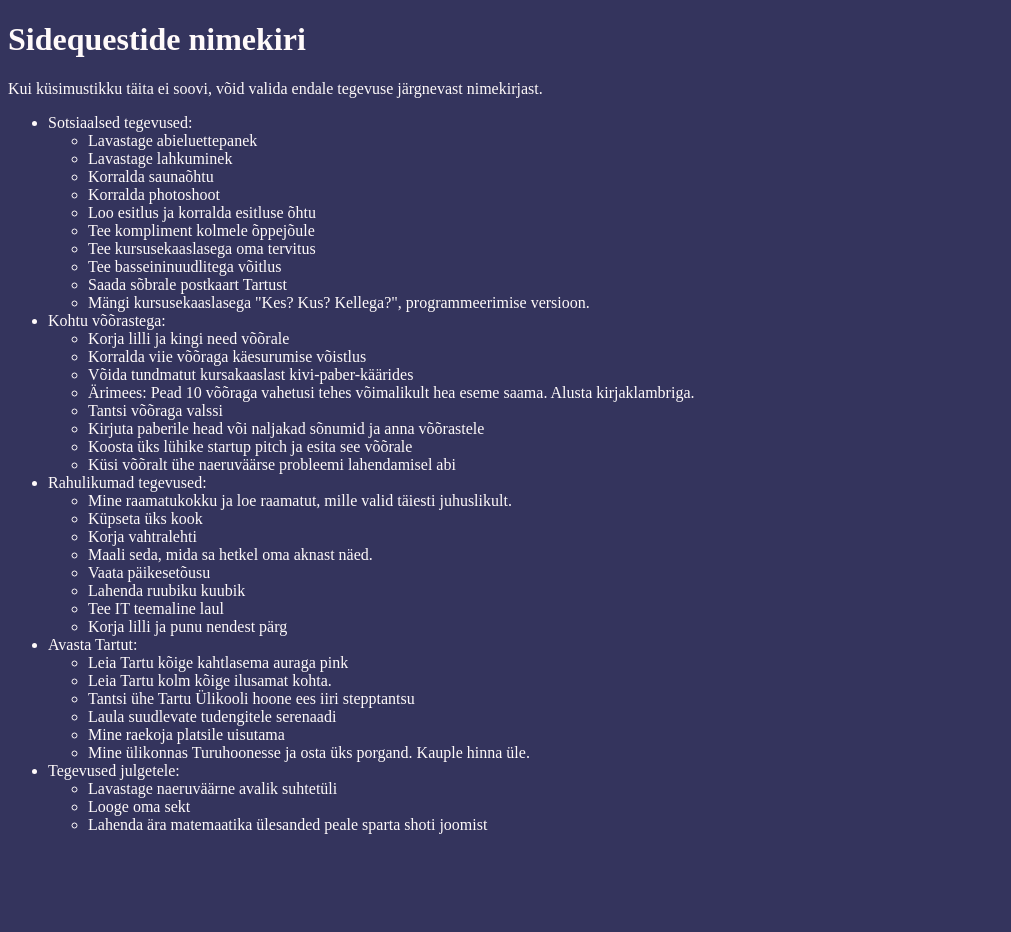
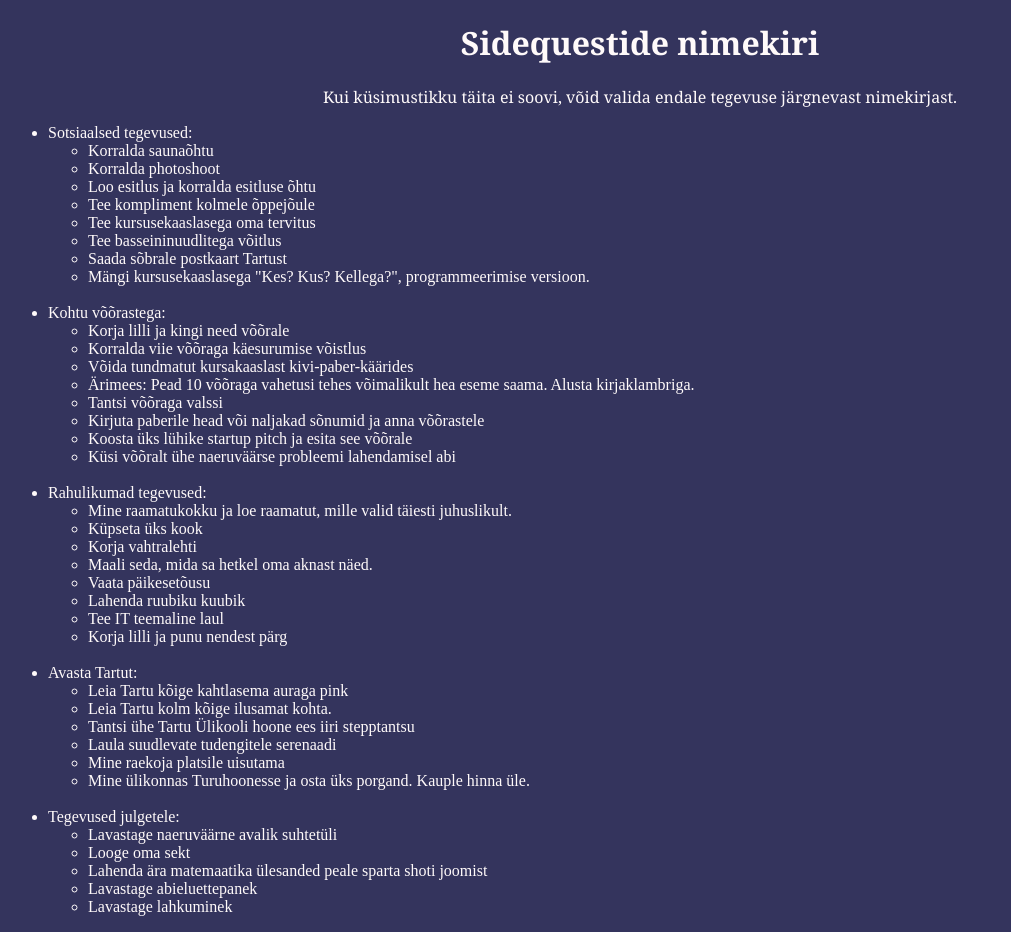
Before and after one commit to amadnaa/anuma, a plain HTML site: page sidequestid.html in a window 1280 px wide. Shown: the whole page, without its empty margins (0-1011 px from the left). Before the commit the page ends 850 px from the top, so only its background shows below. Drawn offline with Linux system fonts and the light colour scheme.

Commit message:
muudatus loendi grupeerimises

```diff
--- a/loendi_style.css
+++ b/loendi_style.css
@@ -1,11 +1,16 @@
-body {background-color: rgb(52, 52, 93);}
-h1 {
+body {
+    background-color: rgb(52, 52, 93);
+}
+h1{
     color: Snow;
-
+    font-family:Georgia, 'Times New Roman', Times, serif ;
+    text-align: center;
 }
 
 p {
     color: snow;
+    font-family:Georgia, 'Times New Roman', Times, serif ;
+    text-align: center;
 }
 
 a {
--- a/sidequestid.html
+++ b/sidequestid.html
@@ -12,8 +12,6 @@
     <ul>
         <li>Sotsiaalsed tegevused:
             <ul>
-                <li>Lavastage abieluettepanek</li>
-                <li>Lavastage lahkuminek</li>
                 <li>Korralda saunaõhtu</li>
                 <li>Korralda photoshoot</li>
                 <li>Loo esitlus ja korralda esitluse õhtu</li>
@@ -24,6 +22,7 @@
                 <li>Mängi kursusekaaslasega "Kes? Kus? Kellega?", programmeerimise versioon.</li>
             </ul>
         </li>
+        <br>
         <li>Kohtu võõrastega:
             <ul>
                 <li>Korja lilli ja kingi need võõrale</li>
@@ -36,6 +35,7 @@
                 <li>Küsi võõralt ühe naeruväärse probleemi lahendamisel abi</li>
             </ul>
         </li>
+        <br>
         <li>Rahulikumad tegevused:
             <ul>
                 <li>Mine raamatukokku ja loe raamatut, mille valid täiesti juhuslikult.</li>
@@ -48,6 +48,7 @@
                 <li>Korja lilli ja punu nendest pärg</li>
             </ul>
         </li>
+        <br>
         <li>Avasta Tartut:
             <ul>
                 <li>Leia Tartu kõige kahtlasema auraga pink</li>
@@ -58,13 +59,15 @@
                 <li>Mine ülikonnas Turuhoonesse ja osta üks porgand. Kauple hinna üle.</li>
             </ul>
         </li>
+        <br>
          <li>Tegevused julgetele:</li>
             <ul>
                 <li>Lavastage naeruväärne avalik suhtetüli</li>
                 <li>Looge oma sekt</li>
                 <li>Lahenda ära matemaatika ülesanded peale sparta shoti joomist</li>
+                <li>Lavastage abieluettepanek</li>
+                <li>Lavastage lahkuminek</li>
             </ul>
-
 
     </ul>
 </body></html>
```
